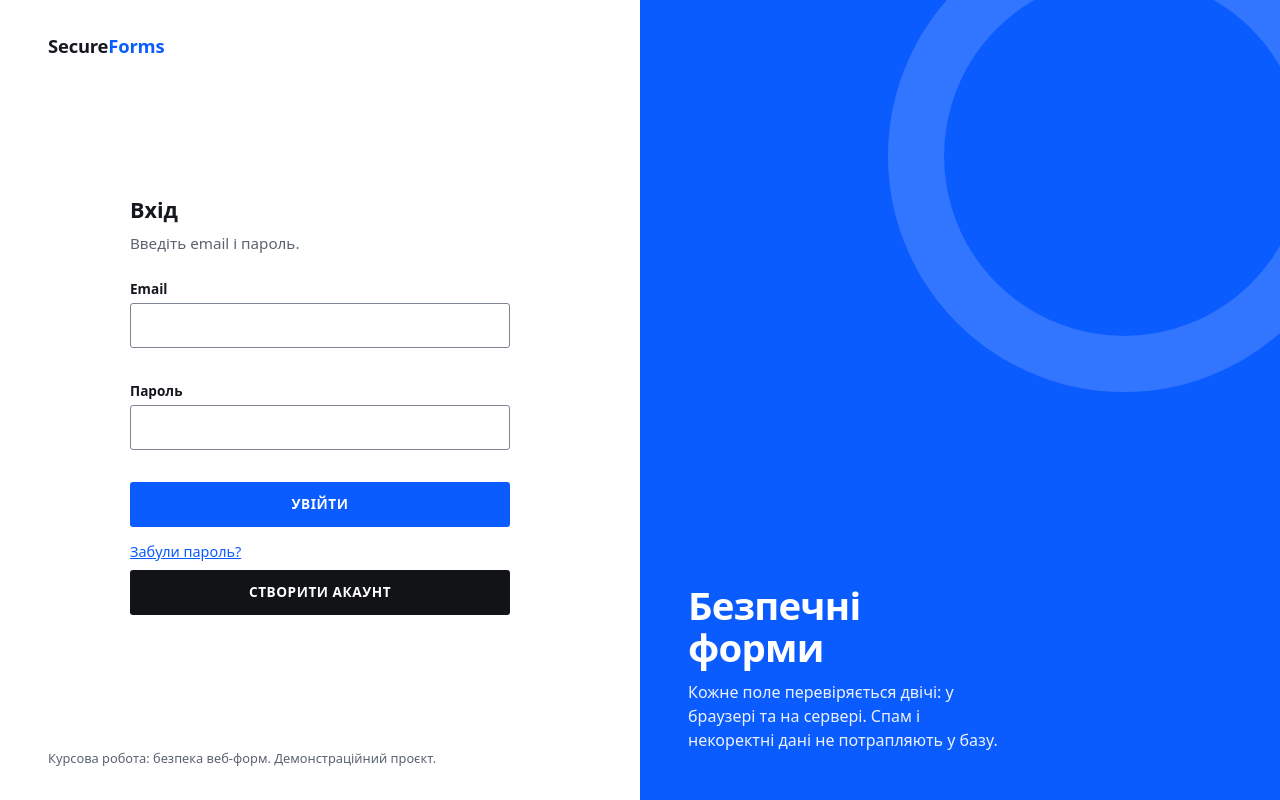
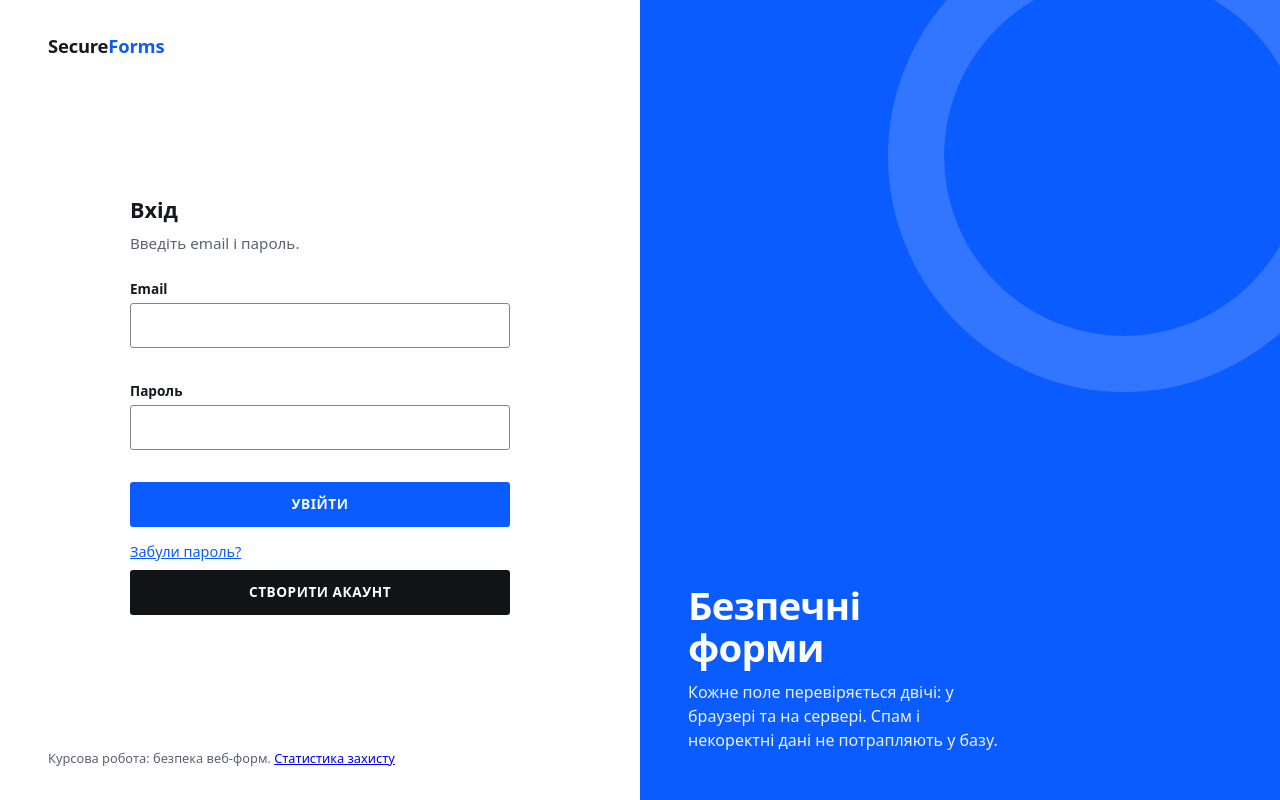
Before and after one commit to melya654/melnyk-coursework, a website: page public/index.html in a window 1280 px wide. Drawn offline with Linux system fonts and the light colour scheme; no server answers.

Commit message:
Add link to stats on login page

```diff
--- a/public/index.html
+++ b/public/index.html
@@ -25,7 +25,7 @@
 <div class="links"><a href="/forgot.html">Забули пароль?</a></div>
 <a class="btn dark" href="/signup.html">Створити акаунт</a>
 </main>
-<div class="auth-foot">Курсова робота: безпека веб-форм. Демонстраційний проєкт.</div>
+<div class="auth-foot">Курсова робота: безпека веб-форм. <a class="foot-link" href="/stats.html">Статистика захисту</a></div>
 </section>
 <aside class="auth-visual" aria-hidden="true">
 <p class="visual-title">Безпечні форми</p>
```
